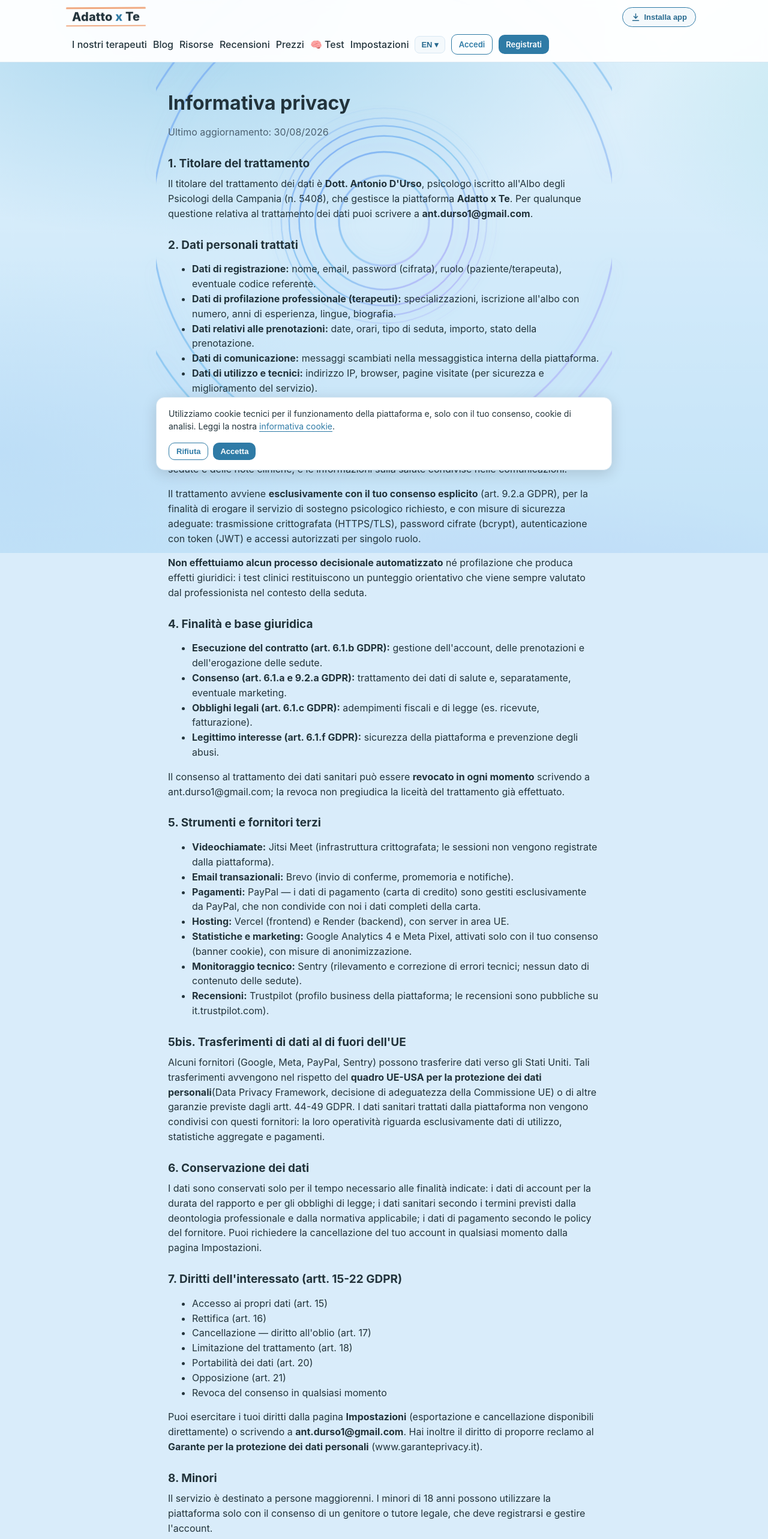
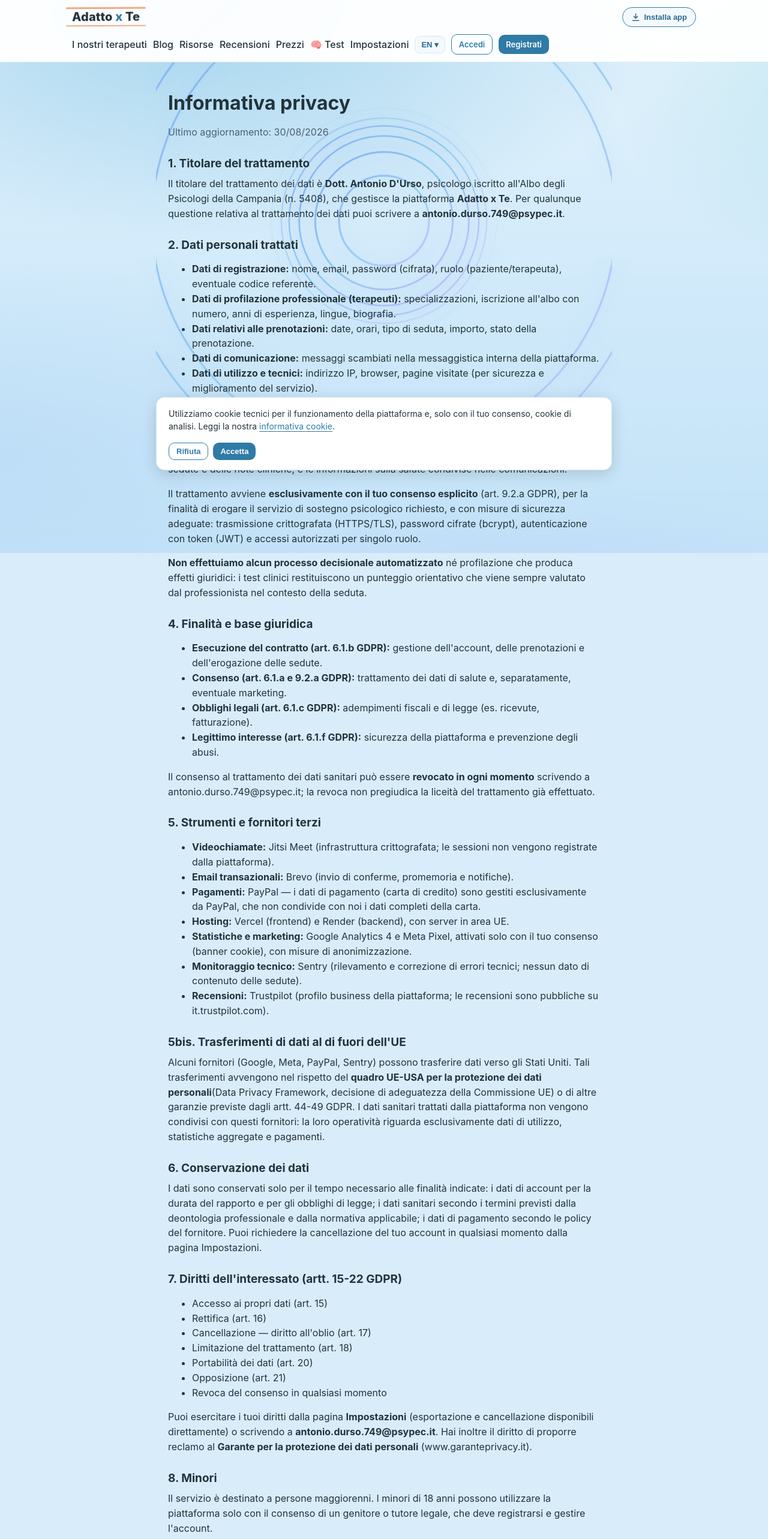
Before and after one commit to antonio-durso/adattoxte, a React (Vite) app in the folder frontend/: page /privacy in a window 1280 px wide. Shown: the top 2566 px of the page at 60% size. Built offline with nearby package versions, Linux system fonts and the light colour scheme; no server answers.

Commit message:
Contatto trattamento dati: PEC antonio.durso.749@psypec.it al posto della Gmail (privacy, termini, cookie)

```diff
--- a/frontend/src/pages/CookiePolicy.jsx
+++ b/frontend/src/pages/CookiePolicy.jsx
@@ -40,7 +40,7 @@ export default function CookiePolicy() {
       </p>
 
       <h2>5. Contatti</h2>
-      <p>Per domande sui cookie: ant.durso1@gmail.com</p>
+      <p>Per domande sui cookie: antonio.durso.749@psypec.it</p>
     </div>
   );
 }
--- a/frontend/src/pages/Privacy.jsx
+++ b/frontend/src/pages/Privacy.jsx
@@ -16,7 +16,7 @@ export default function Privacy() {
         Il titolare del trattamento dei dati è <strong>Dott. Antonio D'Urso</strong>, psicologo iscritto all'Albo
         degli Psicologi della Campania (n. 5408), che gestisce la piattaforma <strong>Adatto x Te</strong>.
         Per qualunque questione relativa al trattamento dei dati puoi scrivere a{' '}
-        <strong>ant.durso1@gmail.com</strong>.
+        <strong>antonio.durso.749@psypec.it</strong>.
       </p>
 
       <h2>2. Dati personali trattati</h2>
@@ -53,7 +53,7 @@ export default function Privacy() {
         <li><strong>Obblighi legali (art. 6.1.c GDPR):</strong> adempimenti fiscali e di legge (es. ricevute, fatturazione).</li>
         <li><strong>Legittimo interesse (art. 6.1.f GDPR):</strong> sicurezza della piattaforma e prevenzione degli abusi.</li>
       </ul>
-      <p>Il consenso al trattamento dei dati sanitari può essere <strong>revocato in ogni momento</strong> scrivendo a ant.durso1@gmail.com; la revoca non pregiudica la liceità del trattamento già effettuato.</p>
+      <p>Il consenso al trattamento dei dati sanitari può essere <strong>revocato in ogni momento</strong> scrivendo a antonio.durso.749@psypec.it; la revoca non pregiudica la liceità del trattamento già effettuato.</p>
 
       <h2>5. Strumenti e fornitori terzi</h2>
       <ul>
@@ -95,7 +95,7 @@ export default function Privacy() {
       </ul>
       <p>
         Puoi esercitare i tuoi diritti dalla pagina <strong>Impostazioni</strong> (esportazione e cancellazione
-        disponibili direttamente) o scrivendo a <strong>ant.durso1@gmail.com</strong>. Hai inoltre il diritto di
+        disponibili direttamente) o scrivendo a <strong>antonio.durso.749@psypec.it</strong>. Hai inoltre il diritto di
         proporre reclamo al <strong>Garante per la protezione dei dati personali</strong> (www.garanteprivacy.it).
       </p>
 
--- a/frontend/src/pages/Terms.jsx
+++ b/frontend/src/pages/Terms.jsx
@@ -105,7 +105,7 @@ export default function Terms() {
 
       <h2>11. Contatti</h2>
       <p>
-        Per qualsiasi domanda su servizio, prenotazioni o dati personali: <strong>ant.durso1@gmail.com</strong>.
+        Per qualsiasi domanda su servizio, prenotazioni o dati personali: <strong>antonio.durso.749@psypec.it</strong>.
       </p>
     </div>
   );
```
